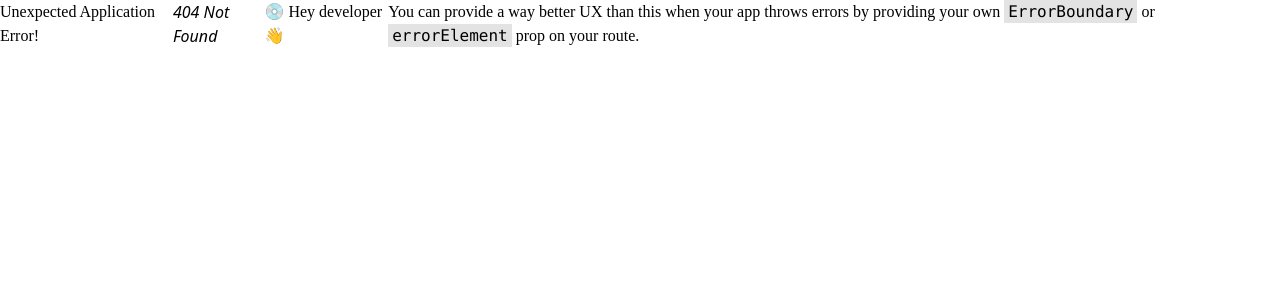
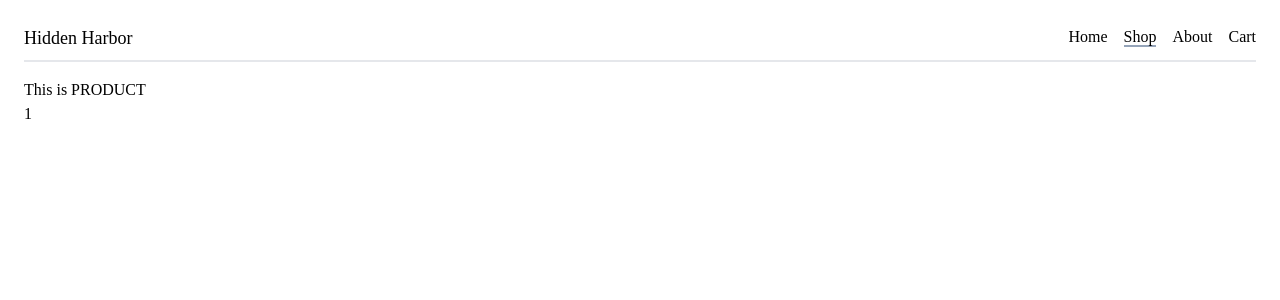
Before and after one commit to ethanwhall389/hidden-harbor-ecommerce, a React (Vite) app: page /shop/1 in a window 1280 px wide. Before the commit this address had no page. Shown: the top 300 px of the page. Built offline with nearby package versions, Linux system fonts and the light colour scheme; a web font is replaced by a local one.

Commit message:
Add page for each product via router

```diff
--- a/src/components/elements/ProductCard.jsx
+++ b/src/components/elements/ProductCard.jsx
@@ -1,15 +1,26 @@
 import PropTypes from 'prop-types';
 import { Rating } from '@mui/material';
+import { useNavigate } from 'react-router-dom';
 
 export default function ProductCard({
+  id,
   title,
   image,
   price,
   rating,
   reviewNum,
 }) {
+
+  const navigate=useNavigate();
+
+  function handleClick() {
+    navigate(`/shop/${id}`);
+  }
+
   return (
-    <div className="w-72 h-96 border-2 border-slate-300 p-6 flex flex-col justify-center items-center gap-4 hover:shadow-md transition-all duration-75 hover:cursor-pointer rounded-xl bg-white">
+    <div className="w-72 h-96 border-2 border-slate-300 p-6 flex flex-col justify-center items-center gap-4 hover:shadow-md transition-all duration-75 hover:cursor-pointer rounded-xl bg-white"
+      onClick={handleClick}
+    >
       <div
         style={{ backgroundImage: `url(${image})` }}
         className="bg-contain bg-no-repeat bg-center w-full h-60"
@@ -28,6 +39,7 @@ export default function ProductCard({
 }
 
 ProductCard.propTypes = {
+  id: PropTypes.number,
   title: PropTypes.string,
   image: PropTypes.string,
   price: PropTypes.number,
--- a/src/components/pages/Product.jsx
+++ b/src/components/pages/Product.jsx
@@ -1,3 +1,13 @@
+import { useParams } from "react-router-dom";
+
 export default function Product() {
-  return <h1>This is PRODUCT</h1>;
+
+  const { productId } = useParams();
+
+  return (
+    <div>
+      <h1>This is PRODUCT</h1>
+      <p>{productId}</p>
+    </div>
+  )
 }
--- a/src/components/pages/Shop.jsx
+++ b/src/components/pages/Shop.jsx
@@ -16,6 +16,7 @@ export default function Shop() {
   }, [category]);
 
   return (
+    <>
     <div className="pb-10">
       <h1 className="text-4xl text-center mt-10 mb-14">
         Shop our finest products
@@ -44,6 +45,7 @@ export default function Shop() {
           shopData.map((product) => (
             <ProductCard
               key={product.id}
+              id={product.id}
               image={product.image}
               title={product.title}
               price={product.price}
@@ -53,5 +55,6 @@ export default function Shop() {
           ))}
       </div>
     </div>
+    </>
   );
 }
```
Also changed, not shown: src/Router.jsx (+6 -1 lines).
